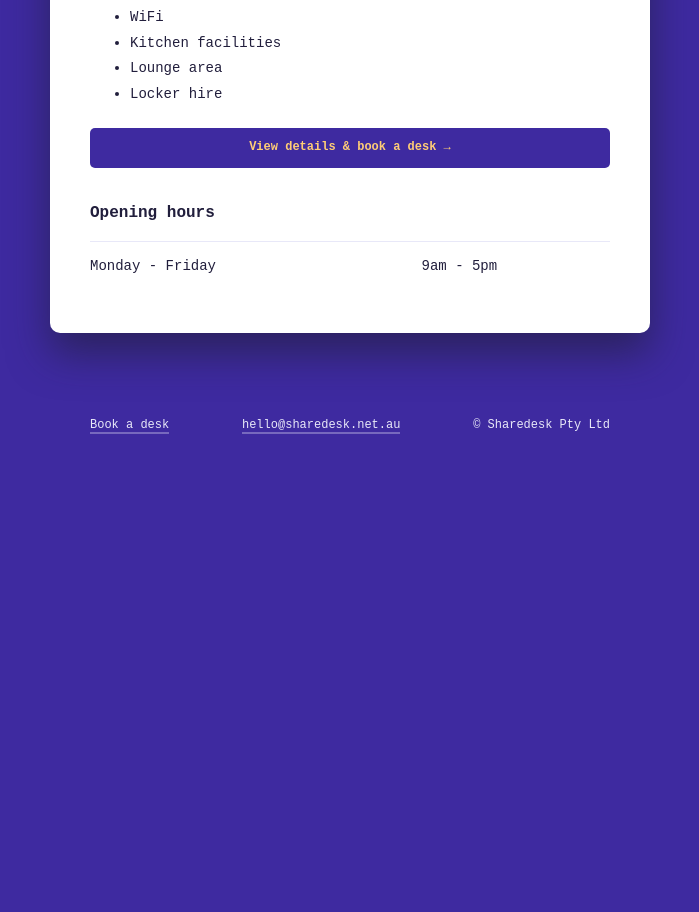
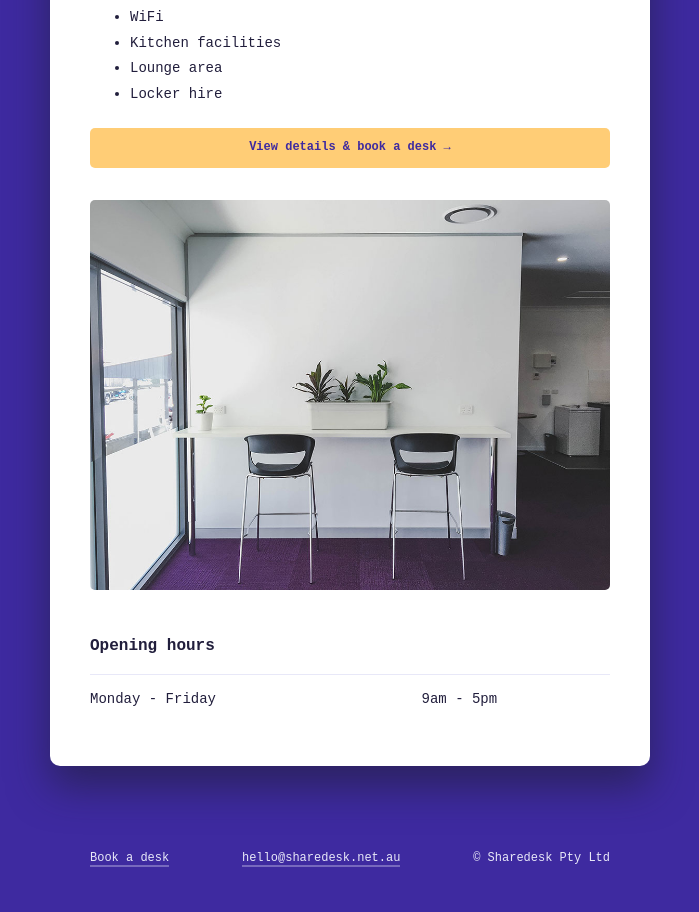
Before and after one commit to codylg/sharedesk.net.au, a plain HTML site: page index.html in a window 1280 px wide. Shown: the part 900-1812 px from the top of the page, without its empty margins (290-989 px from the left). Before the commit the page ends 1379 px from the top, so only its background shows below. Drawn offline with Linux system fonts and the light colour scheme.

Commit message:
Add image

```diff
--- a/_scss/global/_document.scss
+++ b/_scss/global/_document.scss
@@ -121,6 +121,11 @@ img {
   display: block;
   width: 100%;
   height: auto;
+
+  article & {
+    border-radius: $radius;
+    margin: 2em 0;
+  }
 }
 
 .grey-text {
--- a/index.html
+++ b/index.html
@@ -59,7 +59,7 @@
           <li>Lounge area</li>
           <li>Locker hire</li>
         </ul>
-        <p><a href="https://www.sharedesk.net/spaces/view/14842/sharedesk-pty-ltd/" target="_blank" class="button-purple button-small button-wide">View details &amp; book a desk &rarr;</a></p>
+        <p><a href="https://www.sharedesk.net/spaces/view/14842/sharedesk-pty-ltd/" target="_blank" class="button-yellow button-small button-wide">View details &amp; book a desk &rarr;</a></p><img src="/img/sharedesk@2x.jpg" alt="Sharedesk standup desk">
         <table class="opening-hours">
           <thead>
             <tr>
--- a/static/styles.css
+++ b/static/styles.css
@@ -164,6 +164,8 @@ figure { padding: 0; margin: 0; }
 
 img { display: block; width: 100%; height: auto; }
 
+article img { border-radius: 5px; margin: 2em 0; }
+
 .grey-text { color: #726b85; }
 
 @media (max-width: 600px) { .mobile-hide { display: none; } }
```
Also changed, not shown: img/sharedesk@2x.jpg (added), 1 other file.
